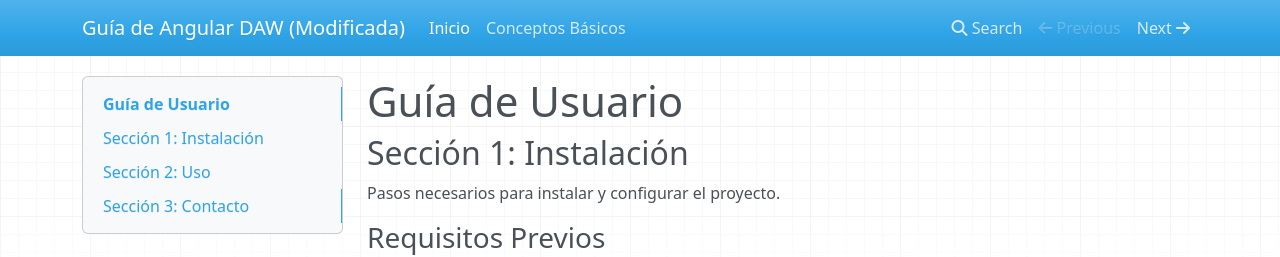
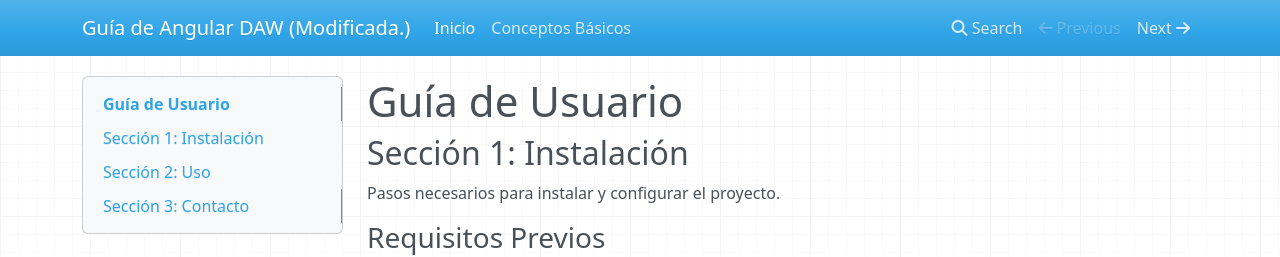
Before and after one commit to salva-daw/mkdocs, an MkDocs documentation site: the page built from docs/index.md, in a window 1280 px wide. Shown: the top 257 px of the page. Built offline with MkDocs 1.6.1, drawn with Linux system fonts in a browser that asks for light colours; nearby versions of some CDN libraries.

Commit message:
Commit dos

```diff
--- a/mkdocs.yml
+++ b/mkdocs.yml
@@ -1,4 +1,4 @@
-site_name: Guía de Angular DAW (Modificada)
+site_name: Guía de Angular DAW (Modificada.)
 nav:
   - Inicio: index.md
   - Conceptos Básicos: basicos/basico.md
```
